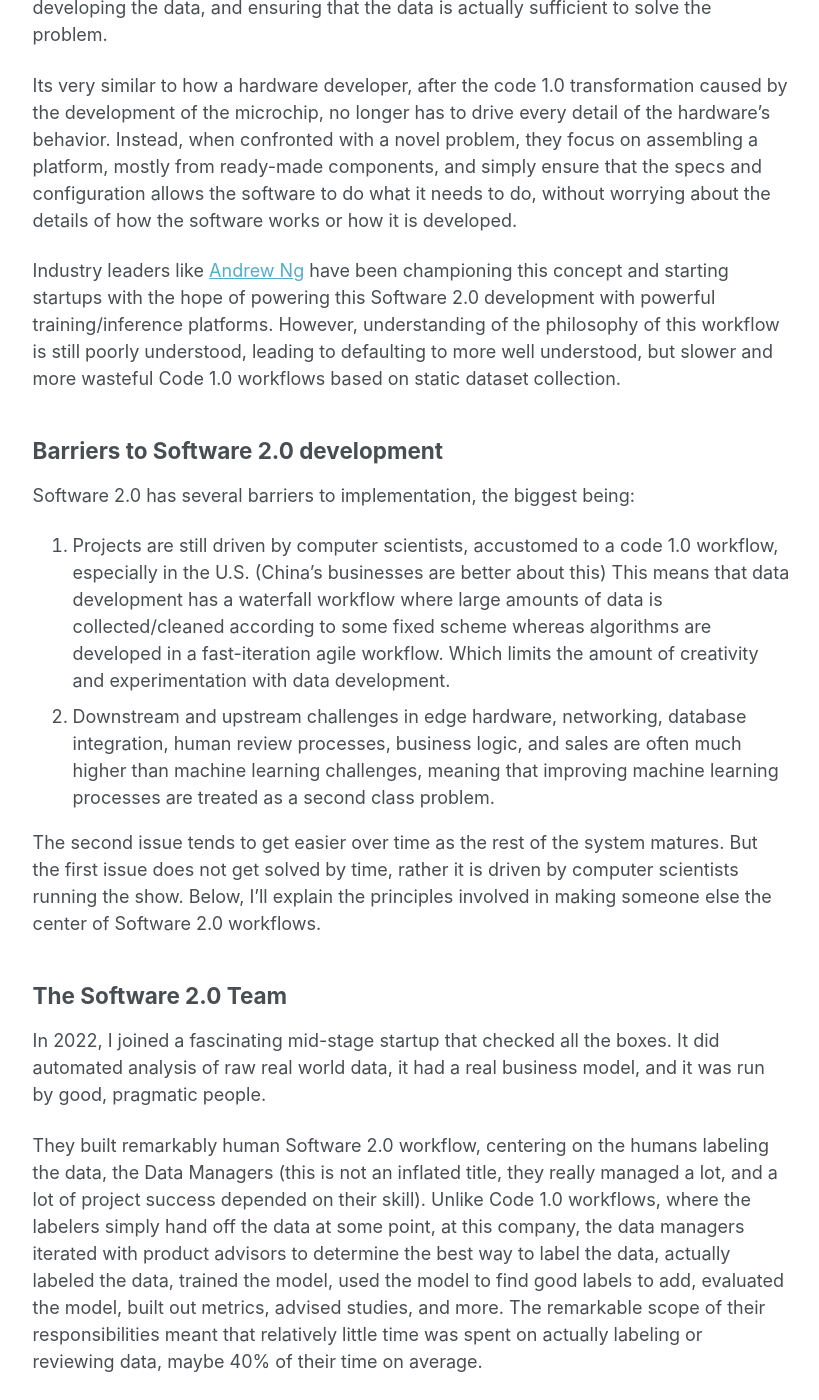
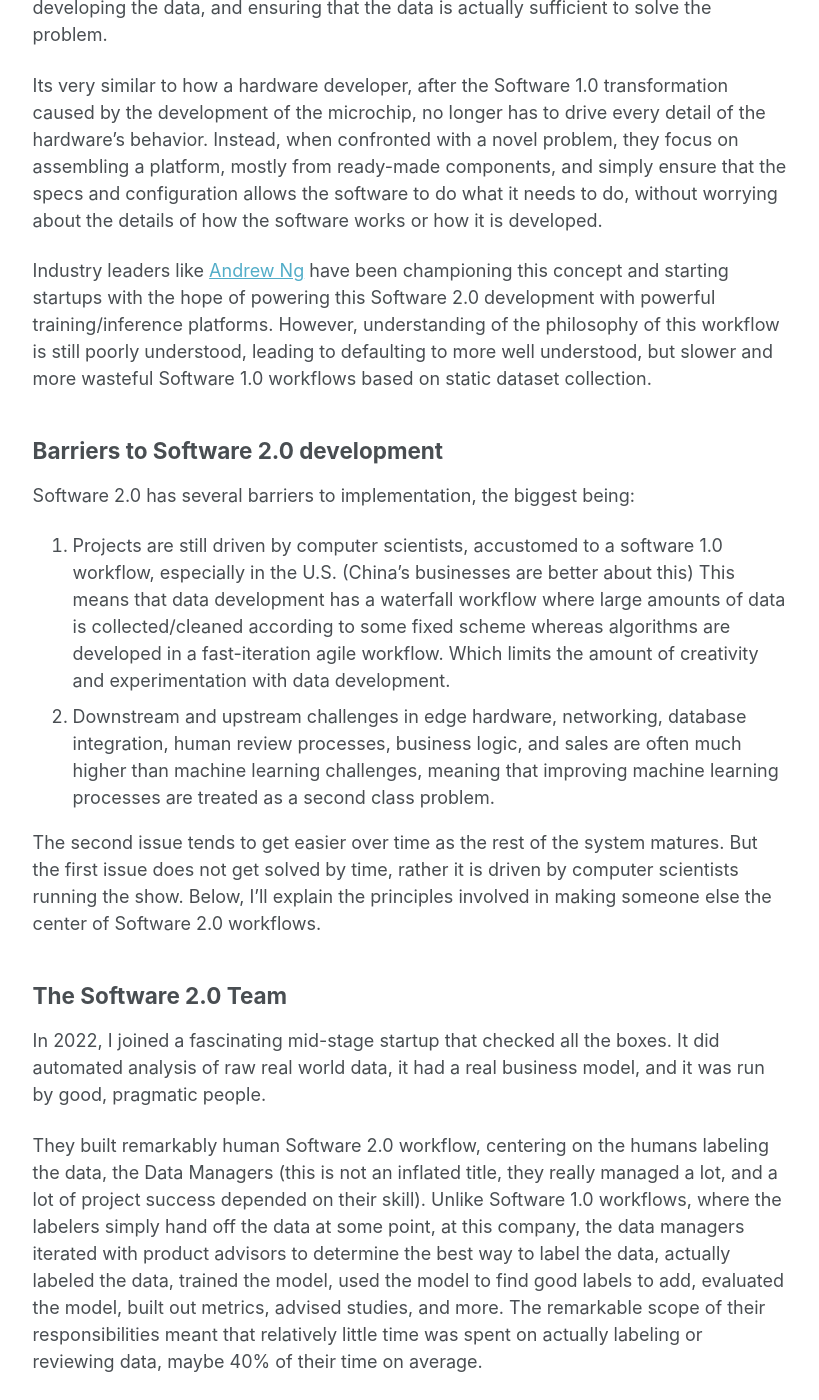
Before and after one commit to benblack769/benblack769.github.io, a Jekyll site: the page built from posts/rants/software_2_0_revisited.md, in a window 1280 px wide and 1400 px high, scrolled down 1194 px. Shown: the whole window, without its empty margins (229-1048 px from the left). Built offline with Jekyll 4.4.1, drawn with Linux system fonts in a browser that asks for light colours; some of the changed text lies outside the part shown.

```diff
--- a/posts/rants/software_2_0_revisited.md
+++ b/posts/rants/software_2_0_revisited.md
@@ -25,15 +25,15 @@
 
 Software 2.0 offers a solution to this professional anxiety: I, as a computer scientist, don't have to run the show. I don't have to reason about every detail of the algorithm. I don't have to customize or tweak everything to the details of my issue. Rather, I can take a supportive secondary role where I build the platform and the infrastructure that ingests and trains a model on the algorithm and someone else can worry about the details, by developing the data, and ensuring that the data is actually sufficient to solve the problem.
 
-Its very similar to how a hardware developer, after the code 1.0 transformation caused by the development of the microchip, no longer has to drive every detail of the hardware's behavior. Instead, when confronted with a novel problem, they focus on assembling a platform, mostly from ready-made components, and simply ensure that the specs and configuration allows the software to do what it needs to do, without worrying about the details of how the software works or how it is developed.
+Its very similar to how a hardware developer, after the Software 1.0 transformation caused by the development of the microchip, no longer has to drive every detail of the hardware's behavior. Instead, when confronted with a novel problem, they focus on assembling a platform, mostly from ready-made components, and simply ensure that the specs and configuration allows the software to do what it needs to do, without worrying about the details of how the software works or how it is developed.
 
-Industry leaders like [Andrew Ng](https://landing.ai/) have been championing this concept and starting startups with the hope of powering this Software 2.0 development with powerful training/inference platforms. However, understanding of the philosophy of this workflow is still poorly understood, leading to defaulting to more well understood, but slower and more wasteful Code 1.0 workflows based on static dataset collection.
+Industry leaders like [Andrew Ng](https://landing.ai/) have been championing this concept and starting startups with the hope of powering this Software 2.0 development with powerful training/inference platforms. However, understanding of the philosophy of this workflow is still poorly understood, leading to defaulting to more well understood, but slower and more wasteful Software 1.0 workflows based on static dataset collection.
 
 ## Barriers to Software 2.0 development
 
 Software 2.0 has several barriers to implementation, the biggest being:
 
-1. Projects are still driven by computer scientists, accustomed to a code 1.0 workflow, especially in the U.S. (China's businesses are better about this) This means that data development has a waterfall workflow where large amounts of data is collected/cleaned according to some fixed scheme whereas algorithms are developed in a fast-iteration agile workflow. Which limits the amount of creativity and experimentation with data development.
+1. Projects are still driven by computer scientists, accustomed to a software 1.0 workflow, especially in the U.S. (China's businesses are better about this) This means that data development has a waterfall workflow where large amounts of data is collected/cleaned according to some fixed scheme whereas algorithms are developed in a fast-iteration agile workflow. Which limits the amount of creativity and experimentation with data development.
 2. Downstream and upstream challenges in edge hardware, networking, database integration, human review processes, business logic, and sales are often much higher than machine learning challenges, meaning that improving machine learning processes are treated as a second class problem.
 
 The second issue tends to get easier over time as the rest of the system matures. But the first issue does not get solved by time, rather it is driven by computer scientists running the show. Below, I'll explain the principles involved in making someone else the center of Software 2.0 workflows.
@@ -42,7 +42,7 @@
 
 In 2022, I joined a fascinating mid-stage startup that checked all the boxes. It did automated analysis of raw real world data, it had a real business model, and it was run by good, pragmatic people.
 
-They built remarkably human Software 2.0 workflow, centering on the humans labeling the data, the Data Managers (this is not an inflated title, they really managed a lot, and a lot of project success depended on their skill). Unlike Code 1.0 workflows, where the labelers simply hand off the data at some point, at this company, the data managers iterated with product advisors to determine the best way to label the data, actually labeled the data, trained the model, used the model to find good labels to add, evaluated the model, built out metrics, advised studies, and more. The remarkable scope of their responsibilities meant that relatively little time was spent on actually labeling or reviewing data, maybe 40% of their time on average.
+They built remarkably human Software 2.0 workflow, centering on the humans labeling the data, the Data Managers (this is not an inflated title, they really managed a lot, and a lot of project success depended on their skill). Unlike Software 1.0 workflows, where the labelers simply hand off the data at some point, at this company, the data managers iterated with product advisors to determine the best way to label the data, actually labeled the data, trained the model, used the model to find good labels to add, evaluated the model, built out metrics, advised studies, and more. The remarkable scope of their responsibilities meant that relatively little time was spent on actually labeling or reviewing data, maybe 40% of their time on average.
 
 ### The Software 2.0 Data Developer
 
@@ -66,7 +66,7 @@
 
 #### Data Manager Process Focus
 
-While all the above intellectual demands have an important place, there is clearly a much greater degree of mind-numbing grind in Software 2.0 development than Code 1.0 development. Combined with the high degree of responsibility and focus of understanding on the Data Manager, second guessing and decision exhaustion are huge problems.
+While all the above intellectual demands have an important place, there is clearly a much greater degree of mind-numbing grind in Software 2.0 development than Software 1.0 development. Combined with the high degree of responsibility and focus of understanding on the Data Manager, second guessing and decision exhaustion are huge problems.
 
 To minimize this second guessing and allow for the possibility of smooth flow in the labeling, targeted processes can be established to commit to workflows that are understood to work, and see changes through to where success can be determined.
 
@@ -76,7 +76,7 @@
 
 ### The Software 2.0 Platform Developer
 
-Software 2.0 is built ontop of Code 1.0, similarly to how Code 1.0 is built ontop of hardware. Which means that Software 2.0 still needs regular software developers to build the system that powers the Software 2.0 data management workflow above, help collect raw data from edge sources, and build out any inference pipelines in the application. The role of the Software 2.0 developer is to be a supportive engineering/data operations role that takes second-hurdle to the Data Manager. As this was my role, I identified a few principles which helped me be effective in this position:
+Software 2.0 is built ontop of Software 1.0, similarly to how Software 1.0 is built ontop of hardware. Which means that Software 2.0 still needs regular software developers to build the system that powers the Software 2.0 data management workflow above, help collect raw data from edge sources, and build out any inference pipelines in the application. The role of the Software 2.0 developer is to be a supportive engineering/data operations role that takes second-hurdle to the Data Manager. As this was my role, I identified a few principles which helped me be effective in this position:
 
 1. **Minimize ML Configuration:** Data Managers are not machine learning experts, and struggle to understand the details of all the knobs that ML Engineers typically build into their platforms (learning rate, batch size, etc). The number of knobs that need tuning for best performance, the less effective the Data Manager will be. Good defaults, effective heuristics, and automated hyperparameter selection are key to keep DM workflows efficient.
 2. **Inference pipeline/Evaluation pipeline equivalence:** The inference pipeline that the data manager uses to evaluate the model must be near-identical to the production inference pipeline. Otherwise, unexpected behavior in production is a big risk.
```
Also changed, not shown: other parts of posts/rants/software_2_0_revisited.md (+20 -4 lines).
